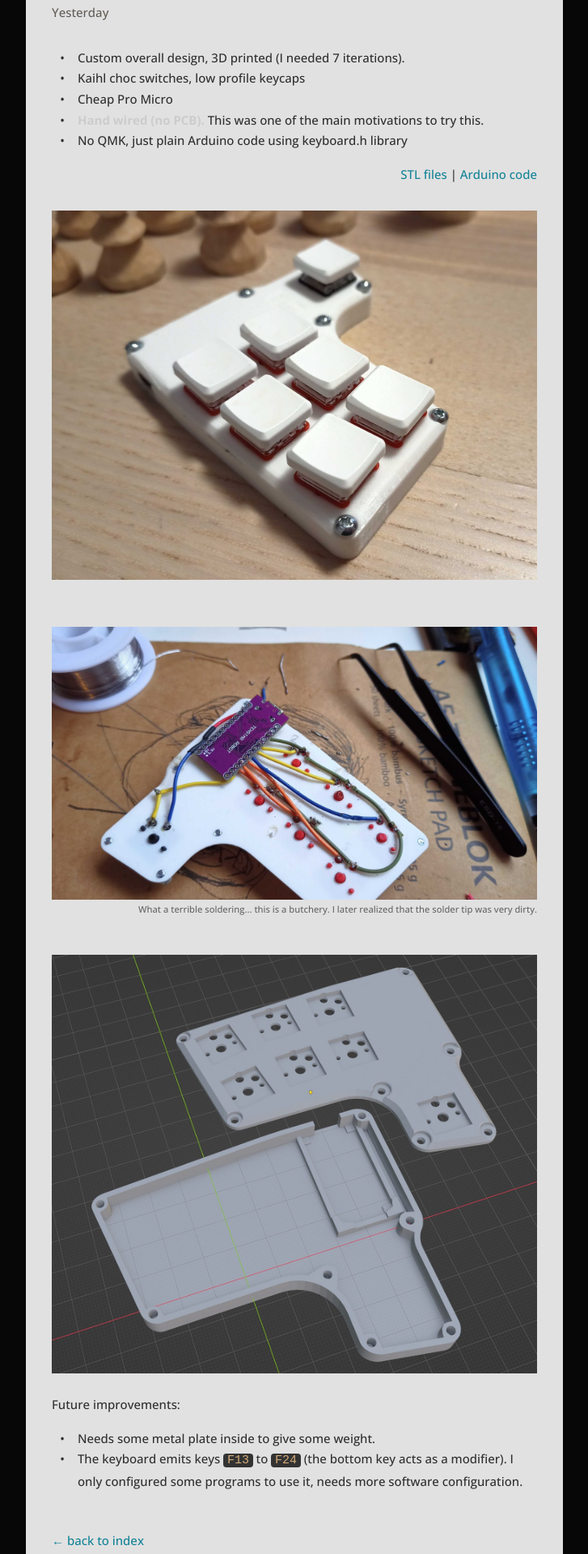
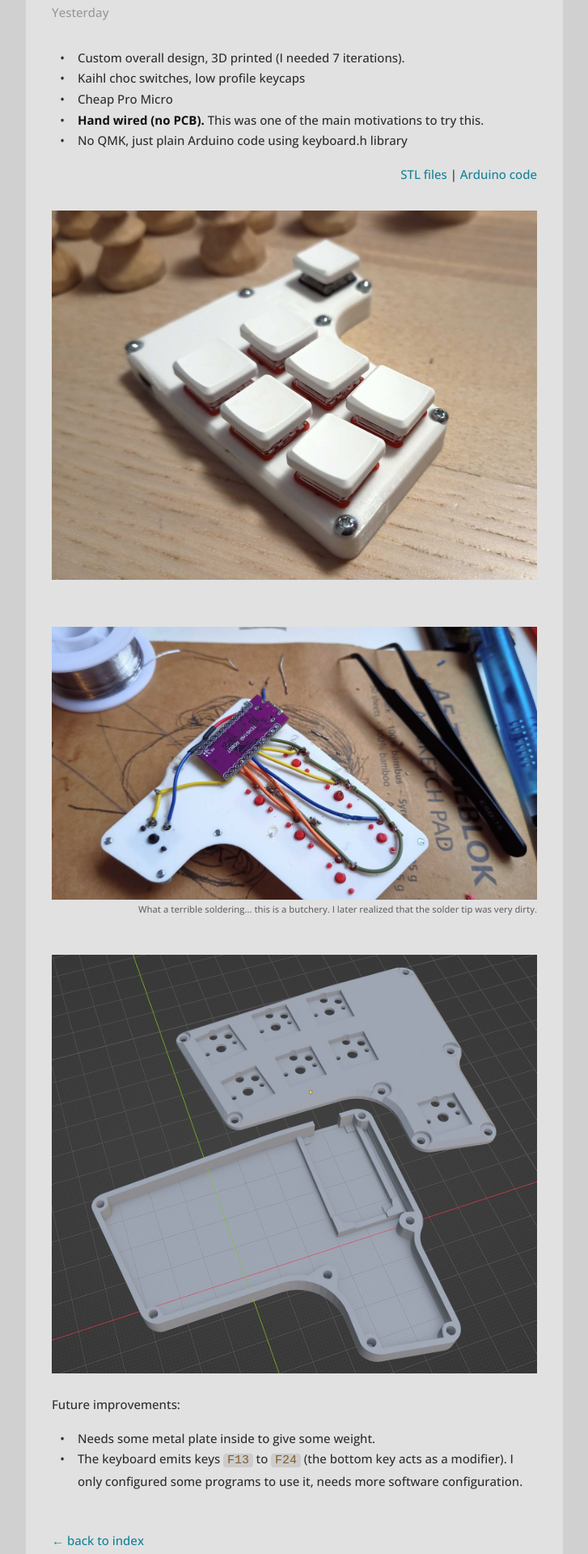
Before and after one commit to feiss/diego.goberna.net, a plain HTML site: page daclaw.html in a window 1280 px wide. Shown: the part 128-2047 px from the top of the page at 81% size, without its empty margins (276-1003 px from the left). Drawn offline with nearby package versions, Linux system fonts and the light colour scheme.

Commit message:
update light theme

```diff
--- a/style.css
+++ b/style.css
@@ -154,6 +154,11 @@ a:hover {
 }
 
 @media (prefers-color-scheme: light) {
+
+    html {
+        background: #d0d0d0;
+    }
+
     body {
         color: #2f2f2f;
         background: #e1e1e1;
@@ -165,10 +170,6 @@ a:hover {
         color: #a16e2f
     }
 
-    section {
-        border-left: 1.5px solid #bb8e58;
-    }
-
     a {
         text-decoration: none;
         color: #138397;
@@ -178,6 +179,23 @@ a:hover {
         color: #004955;
         border-bottom: 1px dotted #004955;
     }
+
+    .date {
+        color: #999;
+    }
+
+    b {
+        color: #111;
+    }
+
+    blockquote {
+        background: #d0d0d0;
+    }
+
+    code {
+        background: #ccc;
+        color: #845c27
+    }
 }
 
 @media screen {
```
